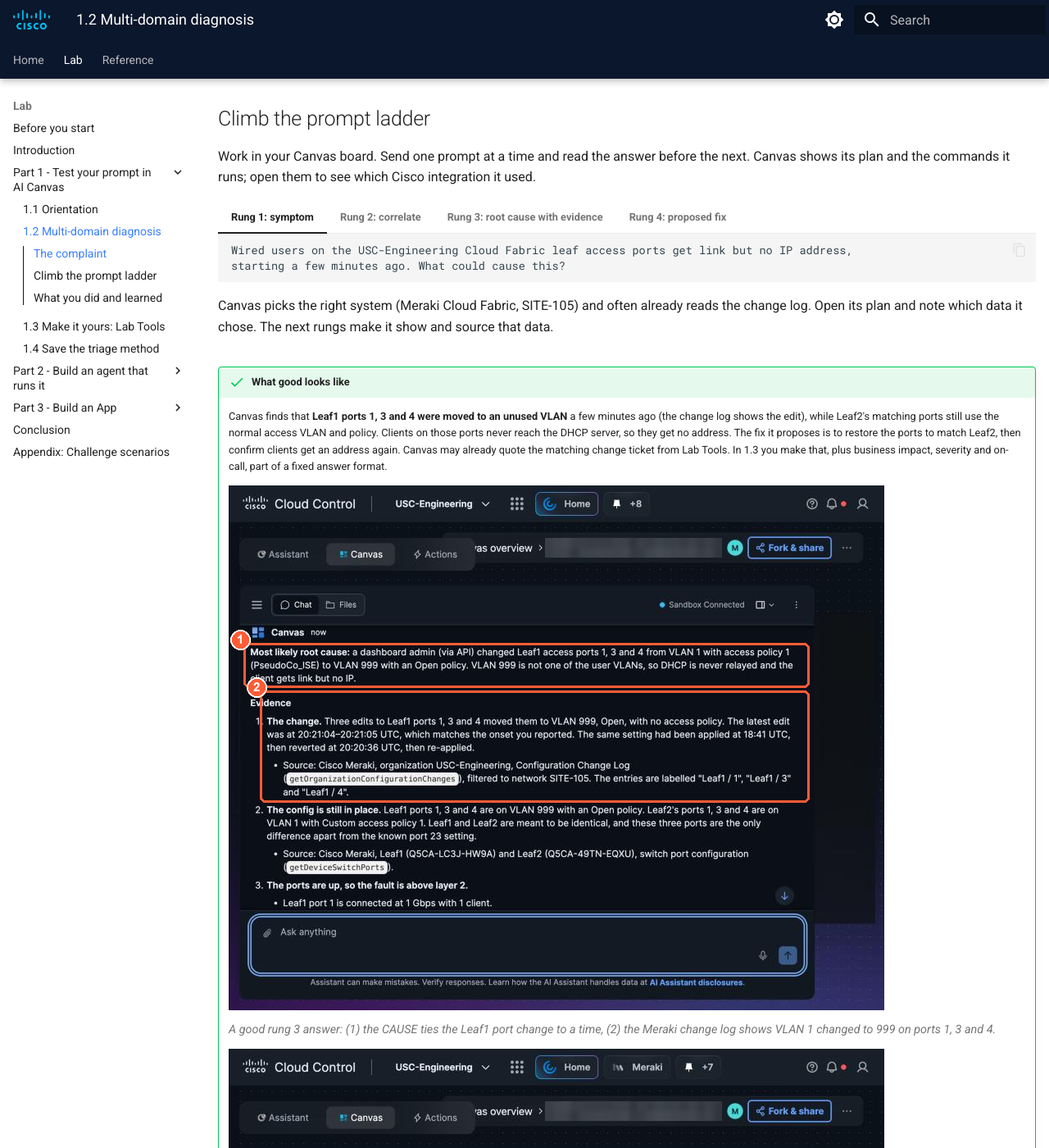
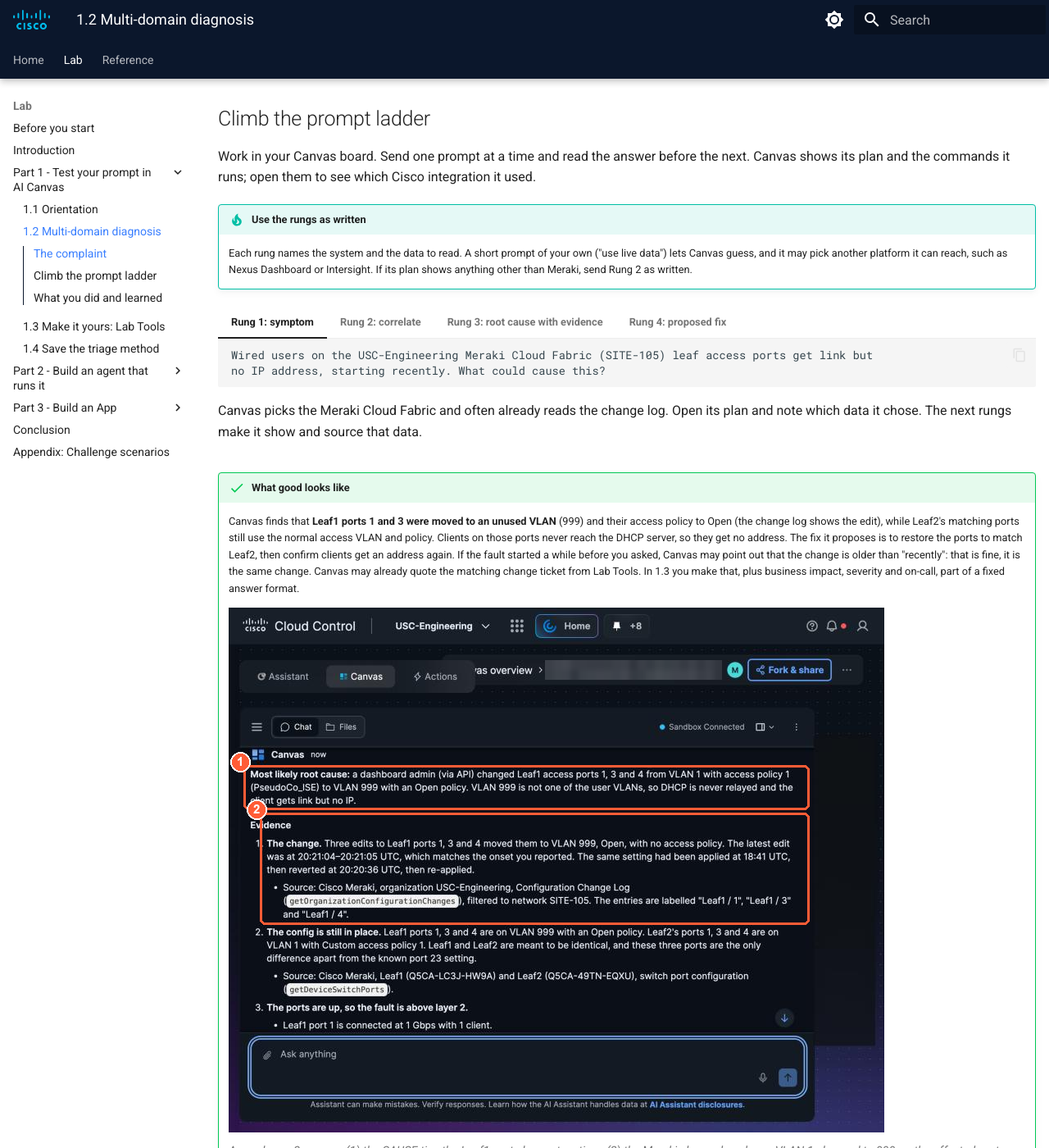
Before and after one commit to mokuma56/cloud-control-agent-lab-guide, an MkDocs documentation site: the page built from docs/part1/1-2-diagnose.md, in a window 1280 px wide and 1400 px high, scrolled down 367 px. Shown: the whole window at 82% size. Built offline with MkDocs 1.6.1 and Material for MkDocs 9.7.7, drawn with Linux system fonts in a browser that asks for light colours; some of the changed text lies outside the part shown.

Commit message:
1.2: name Meraki in Rung 1, use the rungs as written, Leaf1 ports 1 and 3, timing note; 1.3 affected ports
Co-Authored-By: Claude Opus 5.5 <noreply@anthropic.com>

````diff
--- a/docs/part1/1-2-diagnose.md
+++ b/docs/part1/1-2-diagnose.md
@@ -13,15 +13,20 @@
 Work in your Canvas board. Send one prompt at a time and read the answer before the next. Canvas
 shows its plan and the commands it runs; open them to see which Cisco integration it used.
 
+!!! tip "Use the rungs as written"
+    Each rung names the system and the data to read. A short prompt of your own ("use live data") lets
+    Canvas guess, and it may pick another platform it can reach, such as Nexus Dashboard or Intersight.
+    If its plan shows anything other than Meraki, send Rung 2 as written.
+
 === "Rung 1: symptom"
 
     ```text
-    Wired users on the USC-Engineering Cloud Fabric leaf access ports get link but no IP address,
-    starting a few minutes ago. What could cause this?
+    Wired users on the USC-Engineering Meraki Cloud Fabric (SITE-105) leaf access ports get link but
+    no IP address, starting recently. What could cause this?
     ```
 
-    Canvas picks the right system (Meraki Cloud Fabric, SITE-105) and often already reads the change
-    log. Open its plan and note which data it chose. The next rungs make it show and source that data.
+    Canvas picks the Meraki Cloud Fabric and often already reads the change log. Open its plan and note
+    which data it chose. The next rungs make it show and source that data.
 
 === "Rung 2: correlate"
 
@@ -46,16 +51,18 @@ shows its plan and the commands it runs; open them to see which Cisco integratio
     ```
 
 !!! success "What good looks like"
-    Canvas finds that **Leaf1 ports 1, 3 and 4 were moved to an unused VLAN** a few minutes ago
-    (the change log shows the edit), while Leaf2's matching ports still use the normal access VLAN
+    Canvas finds that **Leaf1 ports 1 and 3 were moved to an unused VLAN** (999) and
+    their access policy to Open (the change log shows the edit), while Leaf2's matching ports still use the normal access VLAN
     and policy. Clients on those ports never reach the DHCP server, so they get no address. The fix
     it proposes is to restore the ports to match Leaf2, then confirm clients get an address again.
-    Canvas may already quote the matching change ticket from Lab Tools. In 1.3 you make that, plus
+    If the fault started a while before you asked, Canvas may point out that the change is older than
+    "recently": that is fine, it is the same change. Canvas may already quote the matching change
+    ticket from Lab Tools. In 1.3 you make that, plus
     business impact, severity and on-call, part of a fixed answer format.
 
     ![04b-fault-cause](../img/04b-fault-cause.png){ loading=lazy }
 
-    *A good rung 3 answer: (1) the CAUSE ties the Leaf1 port change to a time, (2) the Meraki change log shows VLAN 1 changed to 999 on ports 1, 3 and 4.*
+    *A good rung 3 answer: (1) the CAUSE ties the Leaf1 port change to a time, (2) the Meraki change log shows VLAN 1 changed to 999 on the affected ports (this screenshot is from an earlier run that also moved port 4; today it is ports 1 and 3).*
 
     ![06-fault-nextstep](../img/06-fault-nextstep.png){ loading=lazy }
 
````
Also changed, not shown: other parts of docs/part1/1-2-diagnose.md (+1 -1 lines), docs/part1/1-3-lab-tools.md (+1 -1 lines).
